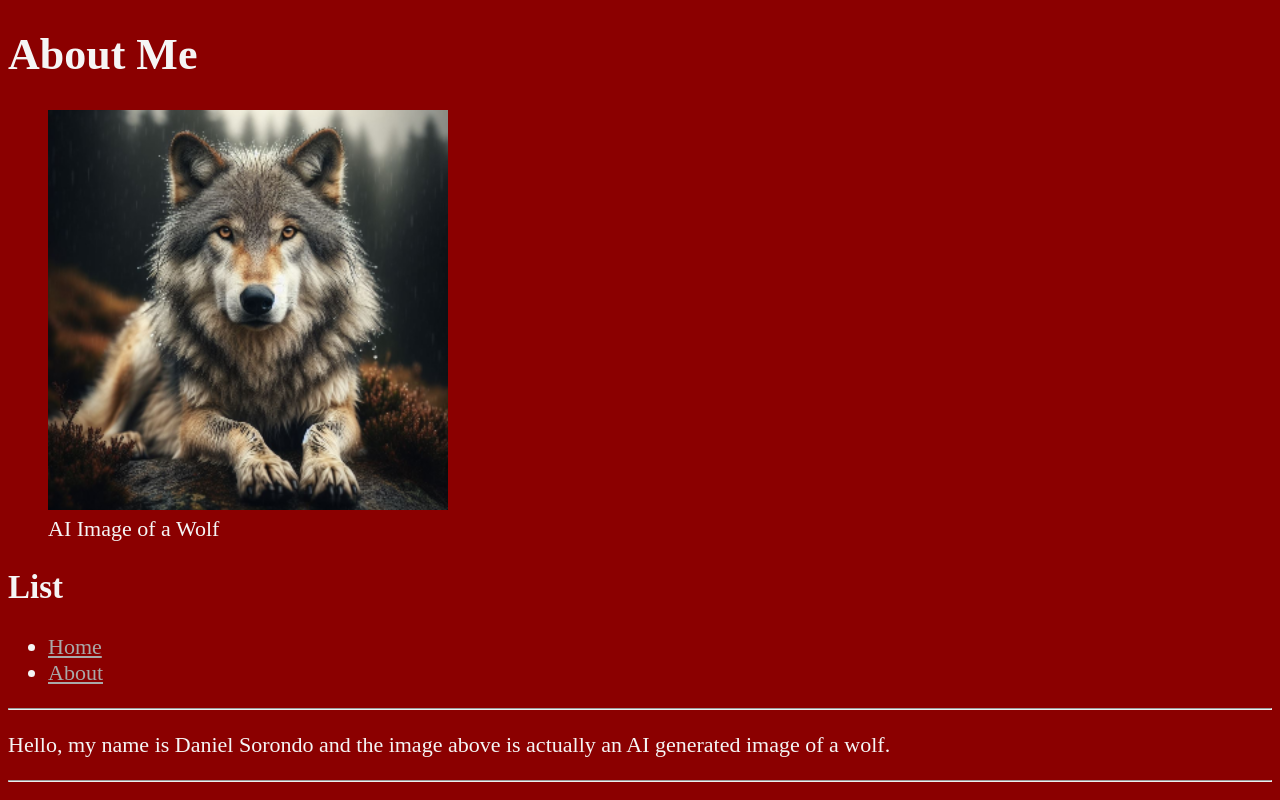
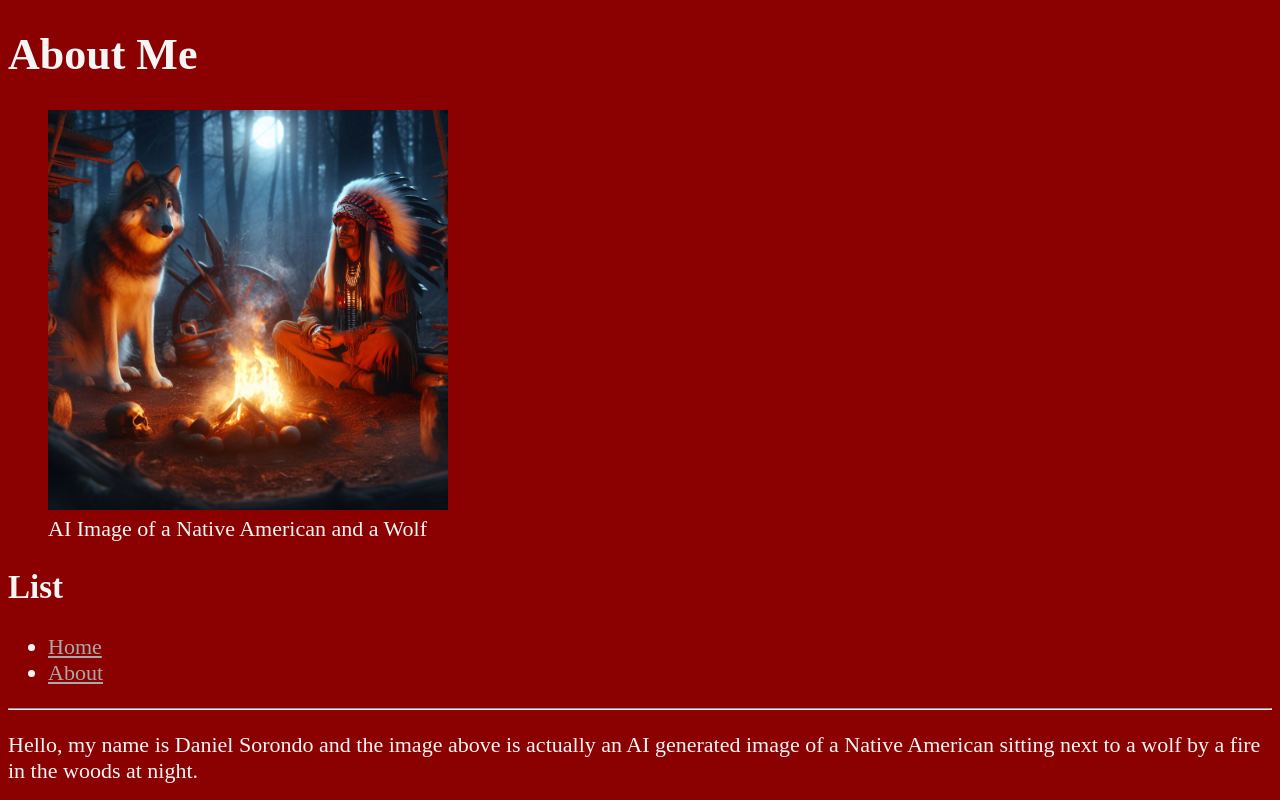
Before and after one commit to CIT85/daniels-pub, a plain HTML site: page w3/about.html in a window 1280 px wide. Shown: the top 800 px of the page. Drawn offline with Linux system fonts and the light colour scheme.

Commit message:
images created and placed on pages

```diff
--- a/w3/about.html
+++ b/w3/about.html
@@ -11,8 +11,8 @@
     <body>
         <h1>About Me</h1>
         <figure>
-            <img src="img/wolf.png" alt="AI image of a Wolf" width="400" height="400">
-            <figcaption>AI Image of a Wolf</figcaption>
+            <img src="img/NativeAmericanAI.jpg" alt="AI image of Native American and a Wolf" width="400" height="400">
+            <figcaption>AI Image of a Native American and a Wolf</figcaption>
         </figure>
         <nav aria-label="primary-navigation">
             <h2>List</h2>
@@ -29,7 +29,7 @@
         <hr>
 
         <p>
-            Hello, my name is Daniel Sorondo and the image above is actually an AI generated image of a wolf.
+            Hello, my name is Daniel Sorondo and the image above is actually an AI generated image of a Native American sitting next to a wolf by a fire in the woods at night.
         </p>
 
         <hr>
```
Also changed, not shown: w3/index.html (+3 -2 lines), w3/img/NativeAmericanAI.jpg (added), w3/img/traveling.jpg (added).
